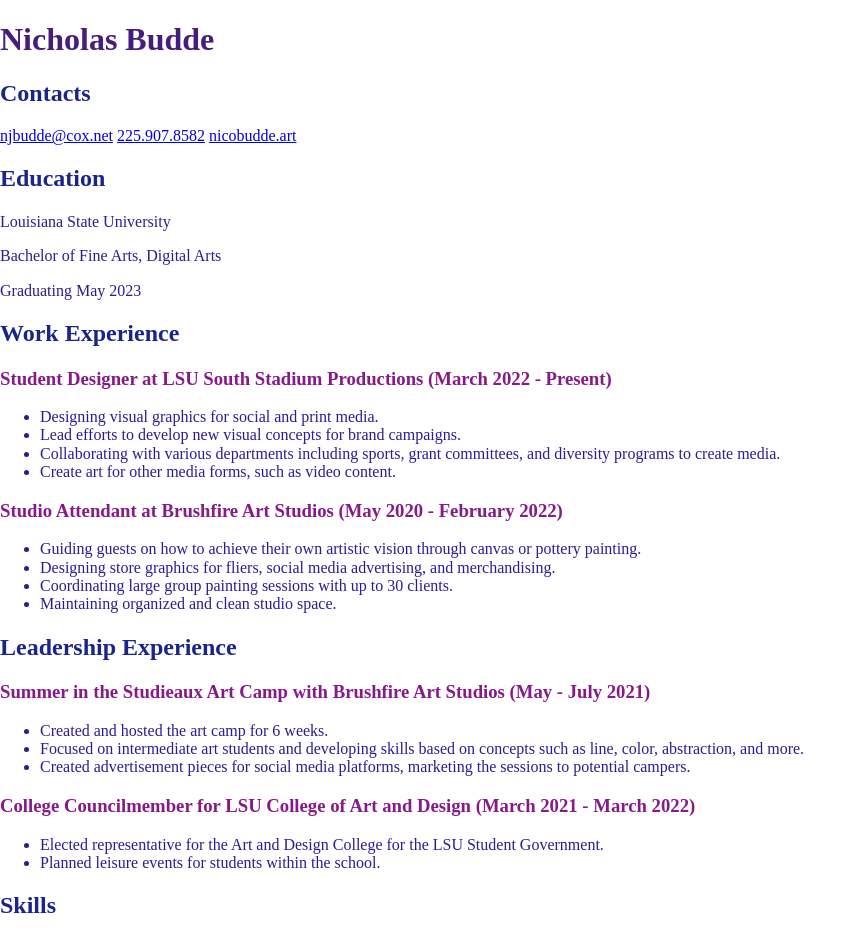
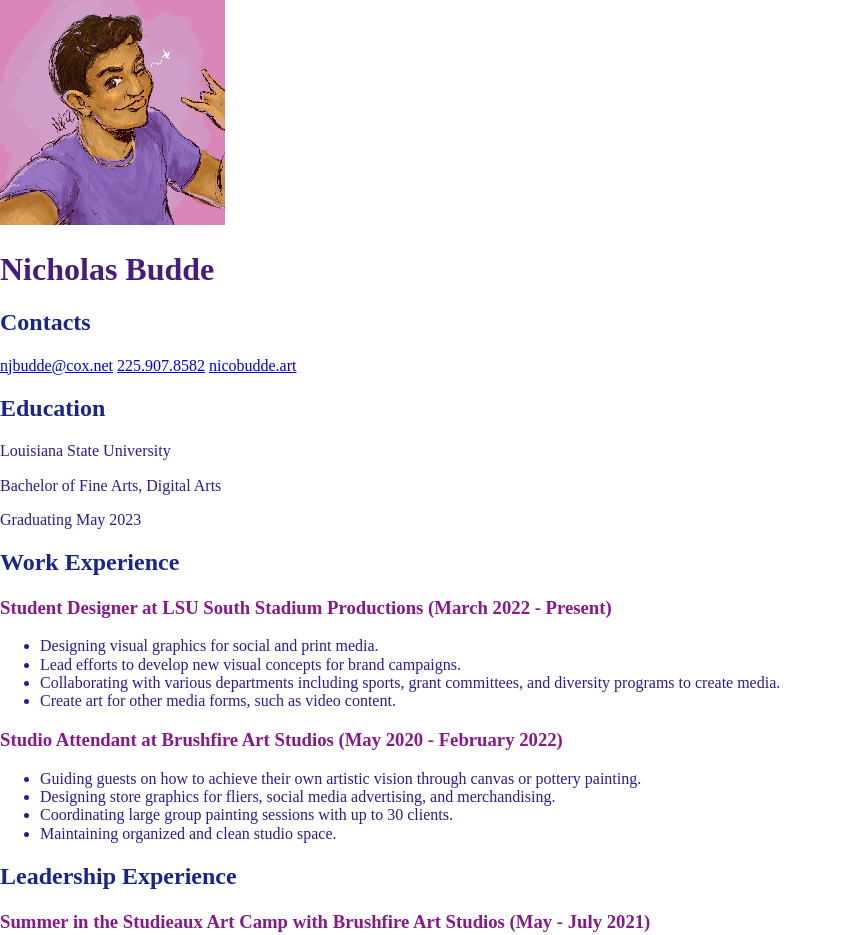
Before and after one commit to nbudde2/NicoBuddeResume, a plain HTML site: page index.html in a window 1280 px wide. Shown: the top 935 px of the page, without its empty margins (0-866 px from the left). Drawn offline with Linux system fonts and the light colour scheme.

Commit message:
Update index.html

```diff
--- a/index.html
+++ b/index.html
@@ -25,7 +25,9 @@
 <body>
   <!-- Place your site's HTML here -->
   <section class="main-resume">
-  <h1>Nicholas Budde</h1>
+
+    <img src="./img/Self Portrait.jpg" alt="The icon, Gizmo the Gremlin">
+    <h1>Nicholas Budde</h1>
 
   <h2>Contacts</h2>
   <a href="mailto:njbudde@cox.net">njbudde@cox.net</a>
```
